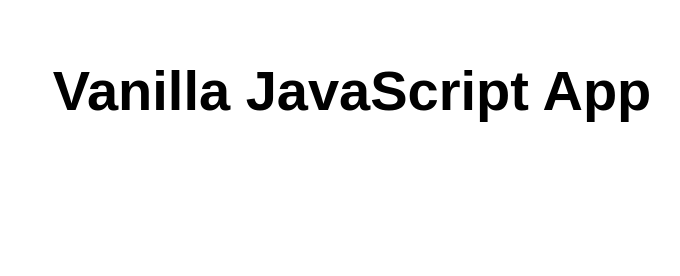
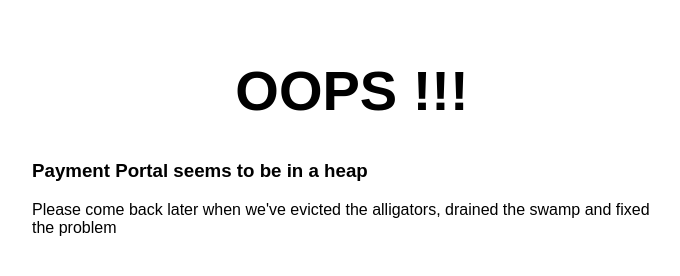
Before and after one commit to mike-voiceconnect/my-first-static-web-app, a website: page src/index.html in a window 1280 px wide. Shown: the whole page, without its empty margins (288-968 px from the left). Drawn offline with Linux system fonts and the light colour scheme.

Commit message:
Added new text to homepage

```diff
--- a/src/index.html
+++ b/src/index.html
@@ -10,7 +10,9 @@
 
 <body>
   <main>
-    <h1>Vanilla JavaScript App</h1>
+      <h1>OOPS !!!</h1>
+      <h3>Payment Portal seems to be in a heap</h3>
+      <p>Please come back later when we've evicted the alligators, drained the swamp and fixed the problem</p>
   </main>
 </body>
 
```
